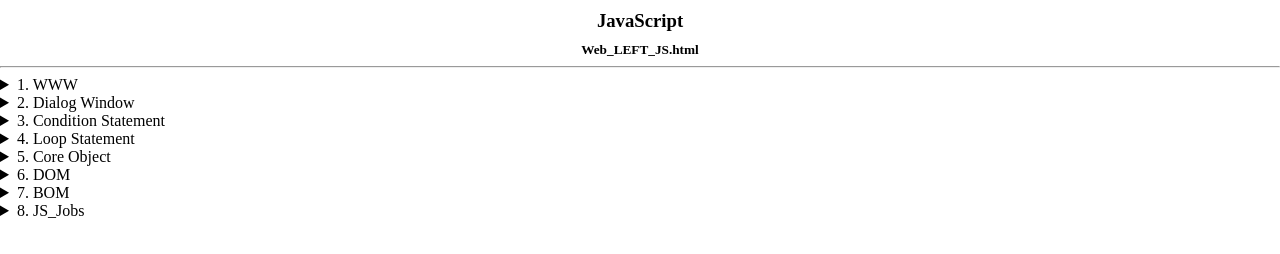
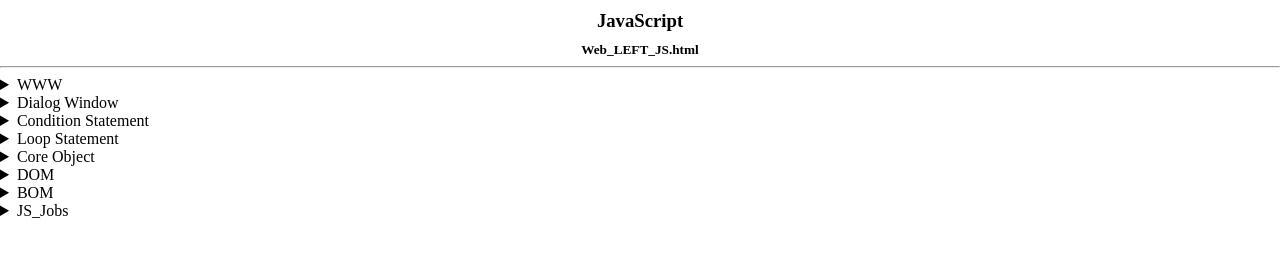
Before and after one commit to OdiSeU/web_contents_project, a plain HTML site: page html/nav/Web_LEFT_JS.html in a window 1280 px wide. Drawn offline with Linux system fonts and the light colour scheme.

Commit message:
add JS_WWW.html

```diff
--- a/html/nav/Web_LEFT_JS.html
+++ b/html/nav/Web_LEFT_JS.html
@@ -9,7 +9,7 @@
         <h5>Web_LEFT_JS.html</h5>
         <hr>
         <details>
-                <summary>1. WWW</summary>
+                <summary>WWW</summary>
                 <ol type="I">
                         <li><a href="JS_WWW.html" target="section">WWW</a>
                         <li><a href="JS_HTML.html" target="section">HTML</a>
@@ -19,7 +19,7 @@
         </details>
 
         <details>
-                <summary>2. Dialog Window</summary>
+                <summary>Dialog Window</summary>
                 <ol type="I" start="5">
                         <li><a href="JS_Alert.html" target="section">alert</a>
                         <li><a href="JS_Prompt.html" target="section">prompt</a>
@@ -28,7 +28,7 @@
         </details>
 
         <details>
-                <summary>3. Condition Statement</summary>
+                <summary>Condition Statement</summary>
                 <ol type="I" start="8">
                         <li><a href="JS_If.html" target="section">if</a>
                         <li><a href="JS_IfElse.html" target="section">if-else</a>
@@ -37,7 +37,7 @@
                 </ol>
         </details>
         <details>
-                <summary>4. Loop Statement</summary>
+                <summary>Loop Statement</summary>
                 <ol type="I" start="11">
                         <li><a href="JS_For.html" target="section">for</a>
                         <li><a href="JS_While.html" target="section">while</a>
@@ -48,7 +48,7 @@
         </details>
 
         <details>
-                <summary>5. Core Object</summary>
+                <summary>Core Object</summary>
                 <ol type="I" start="16">
                         <li><a href="JS_Array.html" target="section">array</a>
                         <li><a href="JS_Date.html" target="section">date</a>
@@ -57,21 +57,21 @@
         </details>
 
         <details>
-                <summary>6. DOM</summary>
+                <summary>DOM</summary>
                 <ol type="I" start="19">
                         <li><a href="JS_DOM.html" target="section">Document Object Model</a>
                 </ol>
         </details>
 
         <details>
-                <summary>7. BOM</summary>
+                <summary>BOM</summary>
                 <ol type="I" start="20">
                         <li><a href="JS_BOM.html" target="section">Browser Object Model</a>
                 </ol>
         </details>
 
         <details>
-                <summary>8. JS_Jobs</summary>
+                <summary>JS_Jobs</summary>
                 <ol type="a">
                         <li><a href="JS_EX_Sum.html" target="section">Sum(100)</a>
                         <li><a href="JS_EX_Factorial.html" target="section">Factorial(10)</a>
@@ -80,7 +80,6 @@
                         <li><a href="JS_EX_TimesTable.html" target="section">Times Table</a>
                         <li><a href="JS_EX_Canvas.html" target="section">Canvas</a>
                         <li><a href="JS_EX_PaintBrush.html" target="section">Paint Brush</a>
-                        <!-- li><a href="JS_EX_ScoreReport.html" target="section">Score Report</a -->
                 </ol>
         </details>
 </body>
```
Also changed, not shown: html/section/JS_WWW.html (added, +19 -0 lines).
